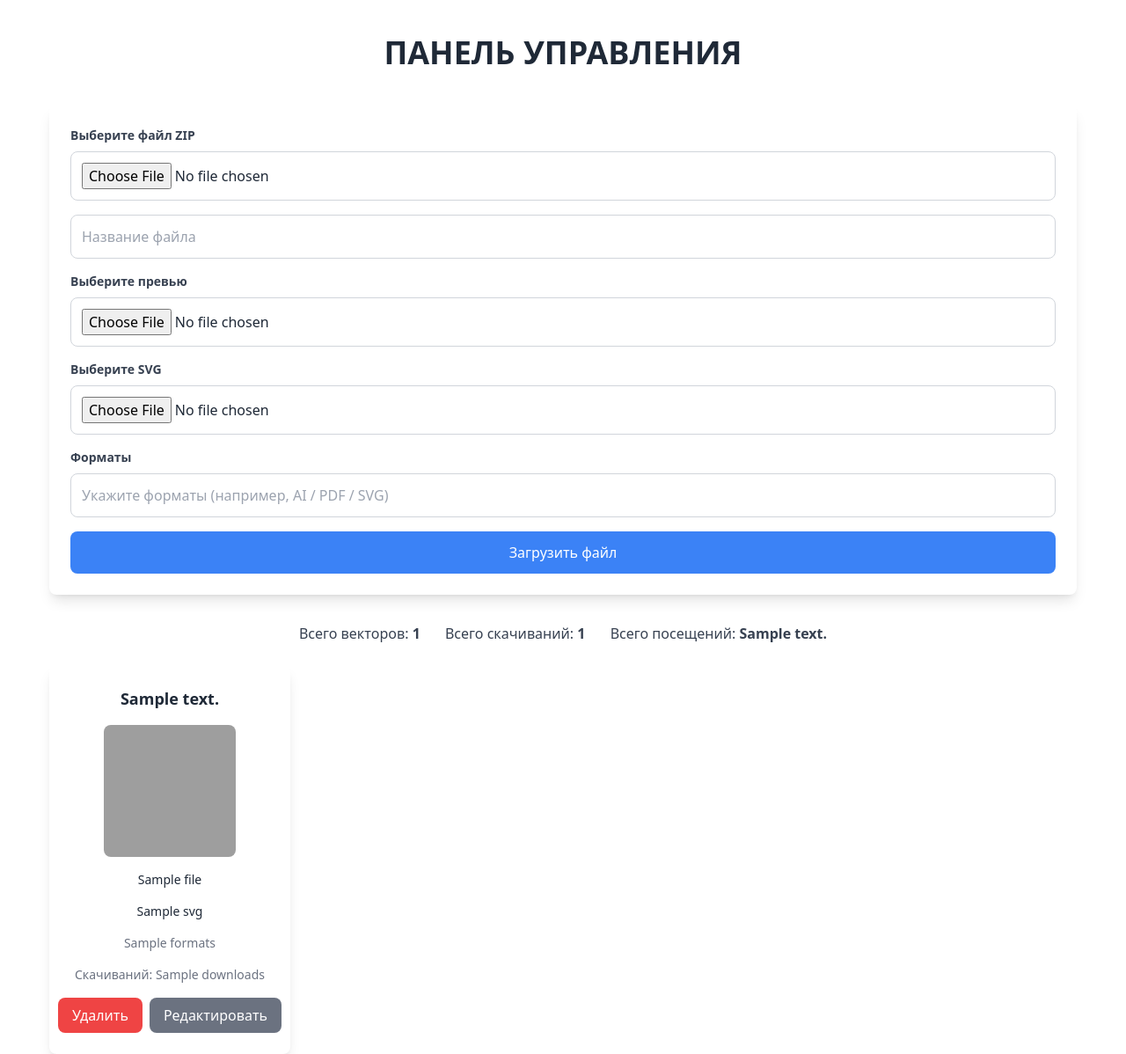
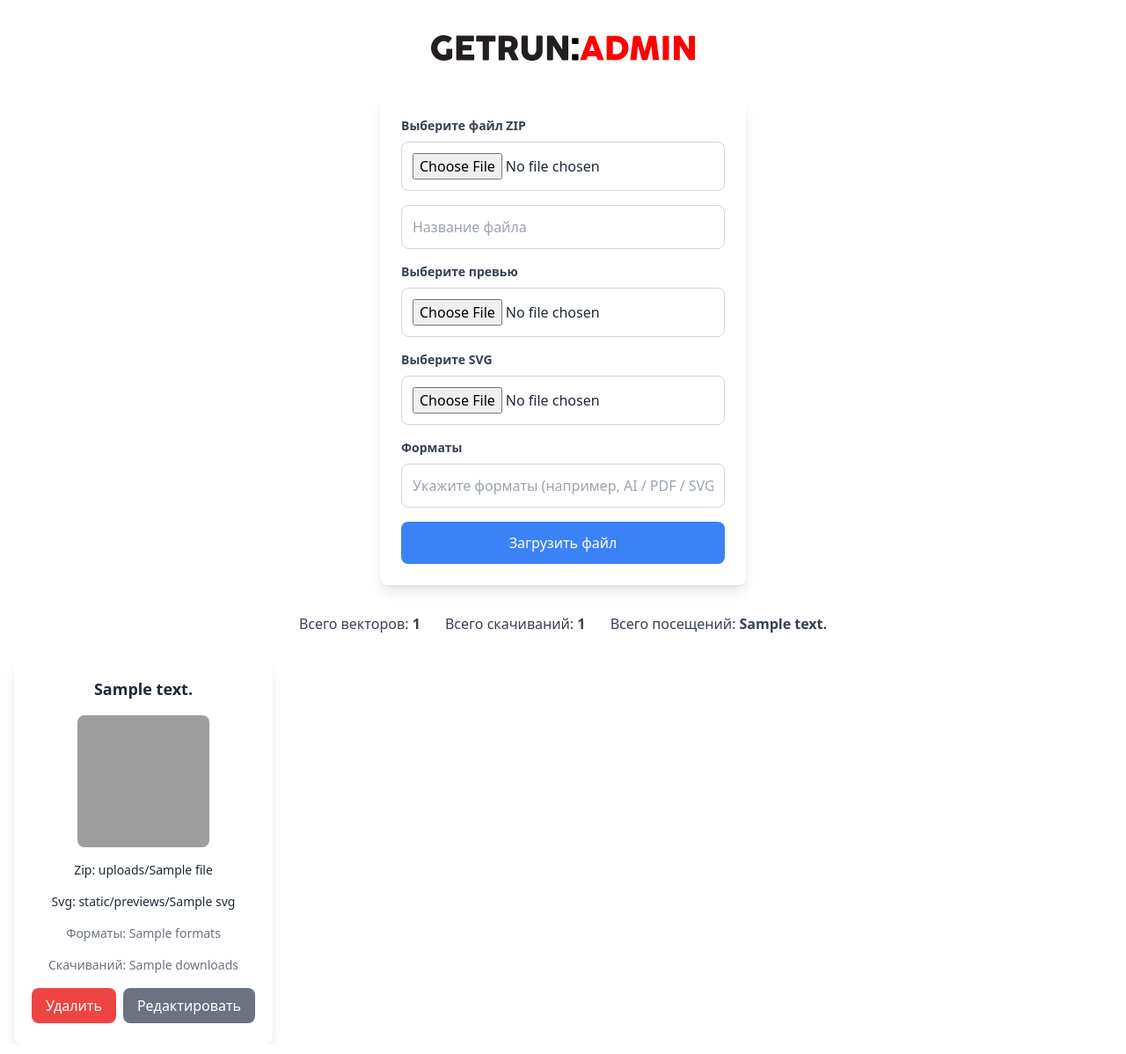
Before and after one commit to codiseek/getrun, a Flask app: template templates/admin.html in a window 1280 px wide. Shown: the whole page at 88% size. Run offline with Flask 3, Linux system fonts and the light colour scheme; the template is opened without the code that fills it: most values are stand-ins (such as "Sample title", 1, 10 or a date in 2020); some libraries are stand-ins or nearby versions; grey boxes are pictures that could not be loaded.

Commit message:
Обновление файлов

```diff
--- a/templates/admin.html
+++ b/templates/admin.html
@@ -7,12 +7,17 @@
     <script src="https://cdn.tailwindcss.com"></script>
 </head>
 <body class="bg-white text-gray-800 font-sans">
-    <h1 class="text-4xl text-center py-10 font-semibold">ПАНЕЛЬ УПРАВЛЕНИЯ</h1>
-    <div class="container mx-auto px-4 max-w-[1200px]">
+    <body class="bg-white text-gray-800 font-sans">
+        <h1 class="text-4xl text-center py-10 font-semibold">
+          <a href="{{ url_for('index') }}">
+            <img src="static/admin.svg" class="max-w-[300px] mx-auto" />
+          </a>
+        </h1>
 
-
+    <!-- Контейнер для формы с меньшей шириной -->
+    <div class="mx-auto px-4 max-w-md">
         <!-- Форма для загрузки файла -->
-        <form action="{{ url_for('admin', password='5Q88xLoo1') }}" method="post" enctype="multipart/form-data" class="form-box bg-white p-6 rounded-lg shadow-lg mb-8">
+        <form action="{{ url_for('admin', password='5Q88xLoo1') }}" method="post" enctype="multipart/form-data" class="bg-white p-6 rounded-lg shadow-lg mb-8">
             <!-- Первая форма: Выберите файл ZIP -->
             <label for="file" class="text-sm font-semibold text-gray-700 mb-2 block">Выберите файл ZIP</label>
             <input type="file" name="file" accept=".zip" required class="w-full p-3 mb-4 border border-gray-300 rounded-lg focus:outline-none focus:ring-2 focus:ring-blue-500" id="file">
@@ -34,6 +39,14 @@
 
             <button type="submit" class="w-full bg-blue-500 text-white py-3 rounded-lg hover:bg-blue-600 transition-all duration-300">Загрузить файл</button>
         </form>
+    </div>
+
+    <!-- Остальной контент с шириной 1400px -->
+    <div class="container mx-auto px-4 max-w-[1400px]">
+
+
+</body>
+
 
          <!-- Информация о файлах и скачиваниях -->
 <div class="container mx-auto px-4 text-center mb-6">
@@ -55,11 +68,11 @@
             <!-- Изображение превью -->
             <img class="rounded-lg w-[150px] h-[150px] object-cover mb-4" src="/static/previews/{{ file.preview }}" alt="Preview">
 
-            <span class="text-sm mb-4">{{ file.name }}</span>
-            <span class="text-sm mb-4">{{ file.svg or 'SVG не загружено' }}</span>
+            <span class="text-sm mb-4">Zip: uploads/{{ file.name }}</span>
+            <span class="text-sm mb-4">Svg: static/previews/{{ file.svg or 'SVG не загружено' }}</span>
 
             <!-- Форматы -->
-            <span class="text-sm text-gray-500 mb-4">{{ file.formats or 'Форматы не указаны' }}</span>
+            <span class="text-sm text-gray-500 mb-4">Форматы: {{ file.formats or 'Форматы не указаны' }}</span>
 
             <!-- Скачивания -->
             <span class="text-sm text-gray-500 mb-4">Скачиваний: {{ file.downloads }}</span>
@@ -132,7 +145,7 @@
     });
 </script>
 
-
+</div>
         </div>
     </div>
 </body>
```
Also changed, not shown: static/admin.svg (added), static/previews/toyota-1.svg (added).
